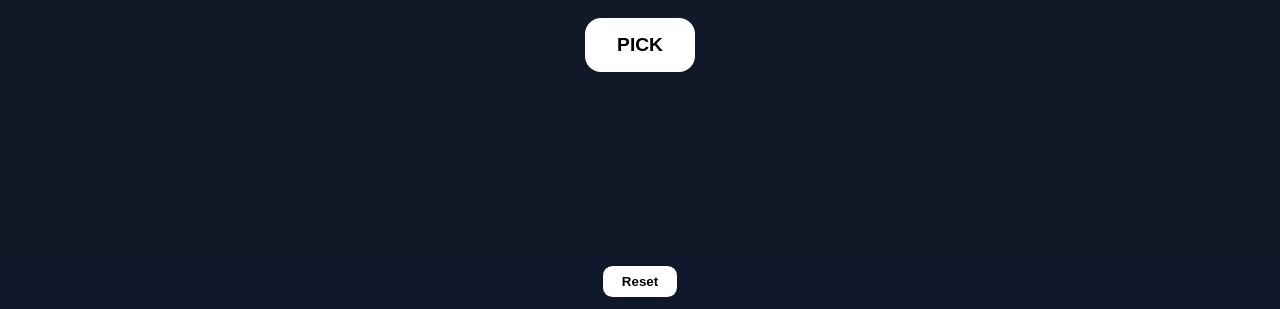
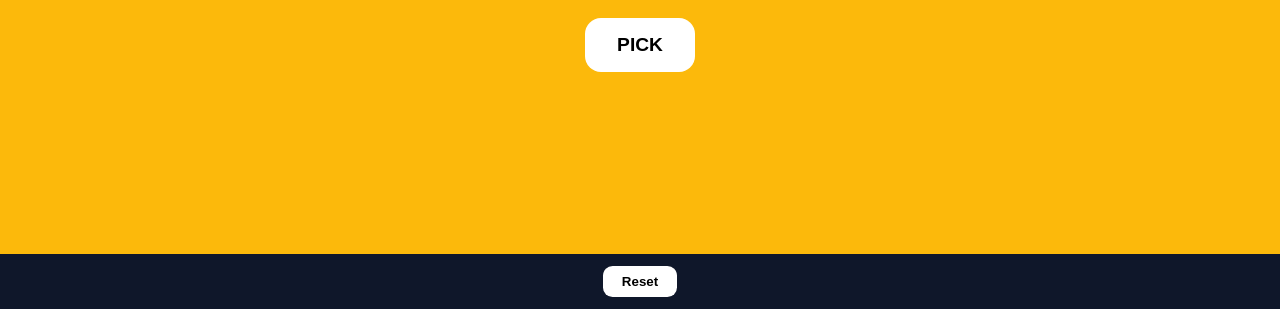
Before and after one commit to Buhlerbuhler/randomname, a plain HTML site: page index.html in a window 1280 px wide. Shown: the part 491-800 px from the top of the page. Drawn offline with Linux system fonts and the light colour scheme.

Commit message:
Update style.css

```diff
--- a/style.css
+++ b/style.css
@@ -1,6 +1,6 @@
 body {
   margin: 0;
-  background: #111827; /* Solid deep gray-blue */
+  background: #FCB90B;
   color: white;
   font-family: "Poppins", sans-serif;
   display: flex;
```
